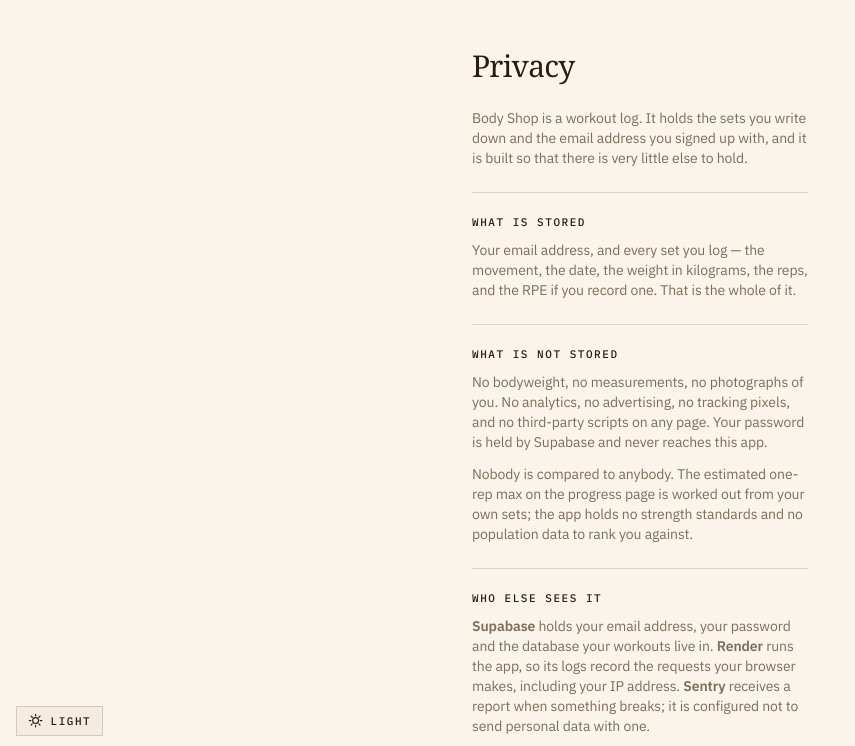
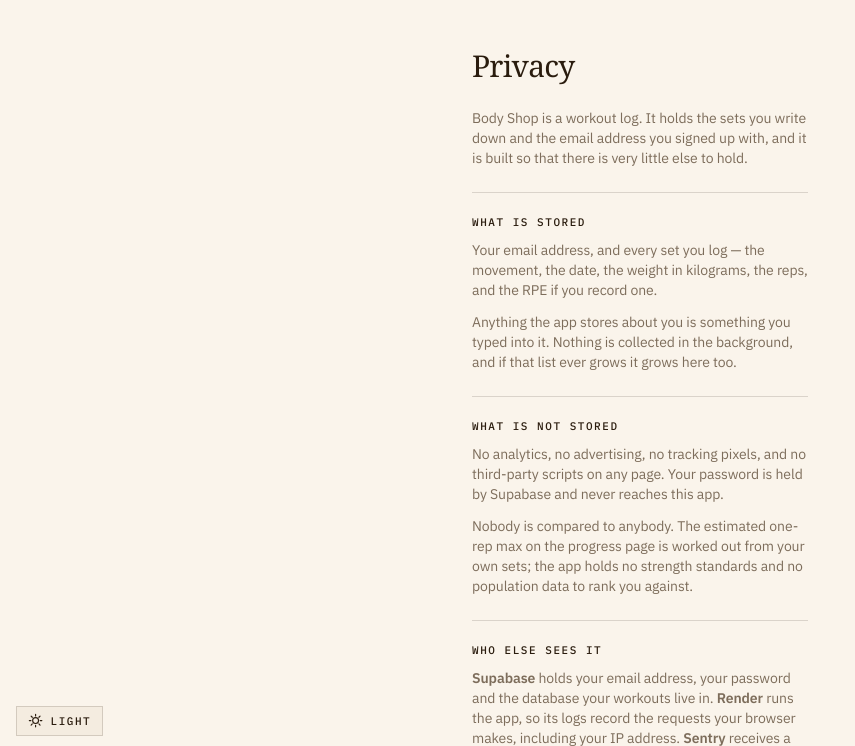
Before and after one commit to justins-li/Body-Shop, a Flask app: page /privacy in a window 1280 px wide. Shown: the top 746 px of the page, without its empty margins (0-855 px from the left). Run offline with Flask 3, Linux system fonts and the light colour scheme.

Commit message:
Stop promising absences the roadmap plans to end
The privacy policy claimed 'no bodyweight, no measurements, no photographs of
you'. That was true when written and is scheduled to stop being true — Phase
8.6 adds a body_metric table — so the page would have become a broken promise
on the day that feature shipped, which is worse than never having made it.

'That is the whole of it' had the same expiry for the same reason, so it goes
too. What replaces both is a claim that survives new features: nothing is
collected in the background, everything held was typed in, and the list grows
on that page when it grows.

The claims kept are the ones that are policy rather than not-yet — no
analytics, no advertising, nobody compared to anybody, the last of which the
roadmap and VOLUME_SCIENCE 3.5 both forbid changing. The rule is written into
the template's header comment so the next edit does not reintroduce the
pattern.

```diff
--- a/app/templates/privacy.html
+++ b/app/templates/privacy.html
@@ -9,6 +9,15 @@
   The rule for editing this file: it describes what the app actually does. If a
   change makes one of these paragraphs false, the paragraph changes in the same
   commit — a privacy policy that has drifted from the code is worse than none.
+
+  A corollary, learned the hard way: **do not enumerate what is absent unless
+  its absence is a decision rather than a not-yet.** "No bodyweight, no
+  measurements" was true when written and is on the roadmap to stop being true
+  (Phase 8.6), which would have turned this page into a broken promise on the
+  day the feature shipped. The claims kept here are the ones that are policy —
+  no analytics, no advertising, no background collection, nobody compared to
+  anybody — because those are things we have decided not to do rather than
+  things we have not got round to.
 #}
 
 {% block content %}
@@ -25,17 +34,21 @@
     <span class="type-label">What is stored</span>
     <p class="auth-note">
       Your email address, and every set you log — the movement, the date, the
-      weight in kilograms, the reps, and the RPE if you record one. That is the
-      whole of it.
+      weight in kilograms, the reps, and the RPE if you record one.
+    </p>
+    <p class="auth-note">
+      Anything the app stores about you is something you typed into it. Nothing
+      is collected in the background, and if that list ever grows it grows here
+      too.
     </p>
   </div>
 
   <div class="flex flex-col gap-3 border-t border-base-content/15 pt-6">
     <span class="type-label">What is not stored</span>
     <p class="auth-note">
-      No bodyweight, no measurements, no photographs of you. No analytics, no
-      advertising, no tracking pixels, and no third-party scripts on any page.
-      Your password is held by Supabase and never reaches this app.
+      No analytics, no advertising, no tracking pixels, and no third-party
+      scripts on any page. Your password is held by Supabase and never reaches
+      this app.
     </p>
     <p class="auth-note">
       Nobody is compared to anybody. The estimated one-rep max on the progress
```
Also changed, not shown: CHANGELOG.md.
